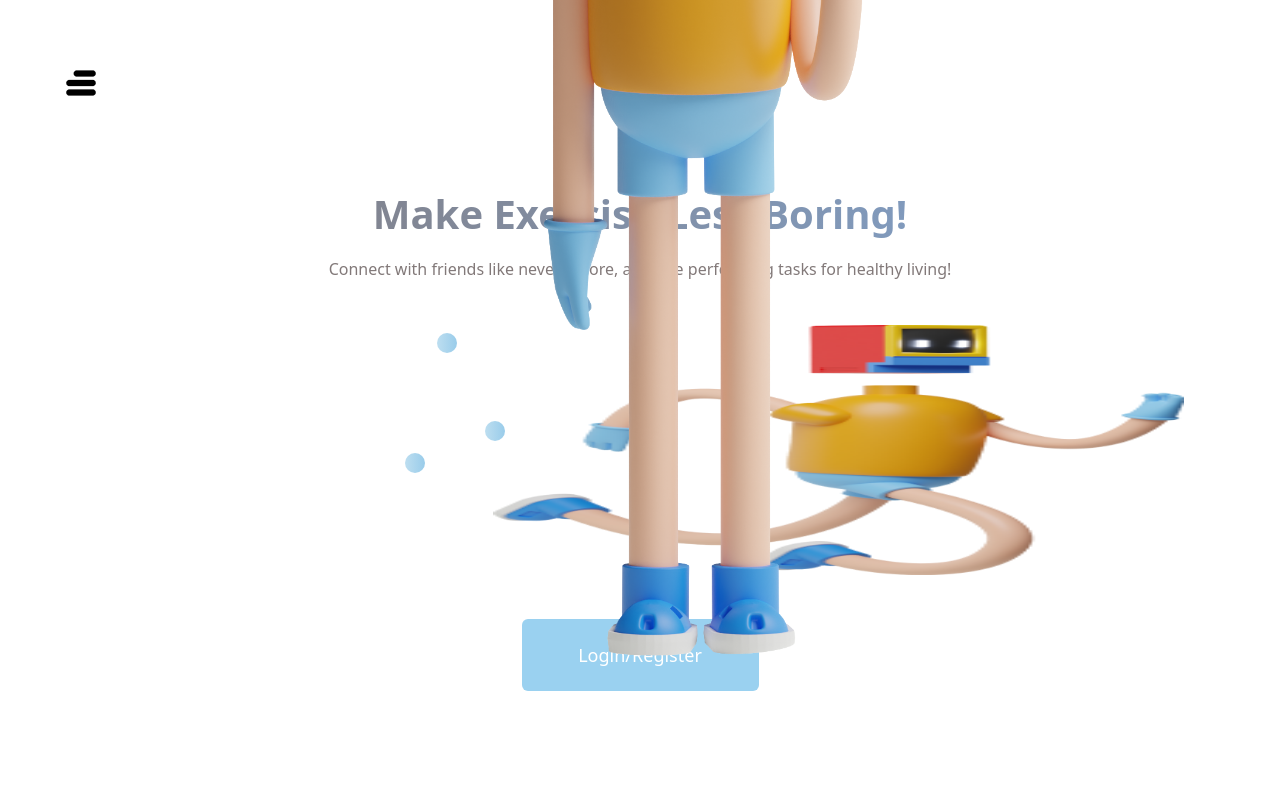
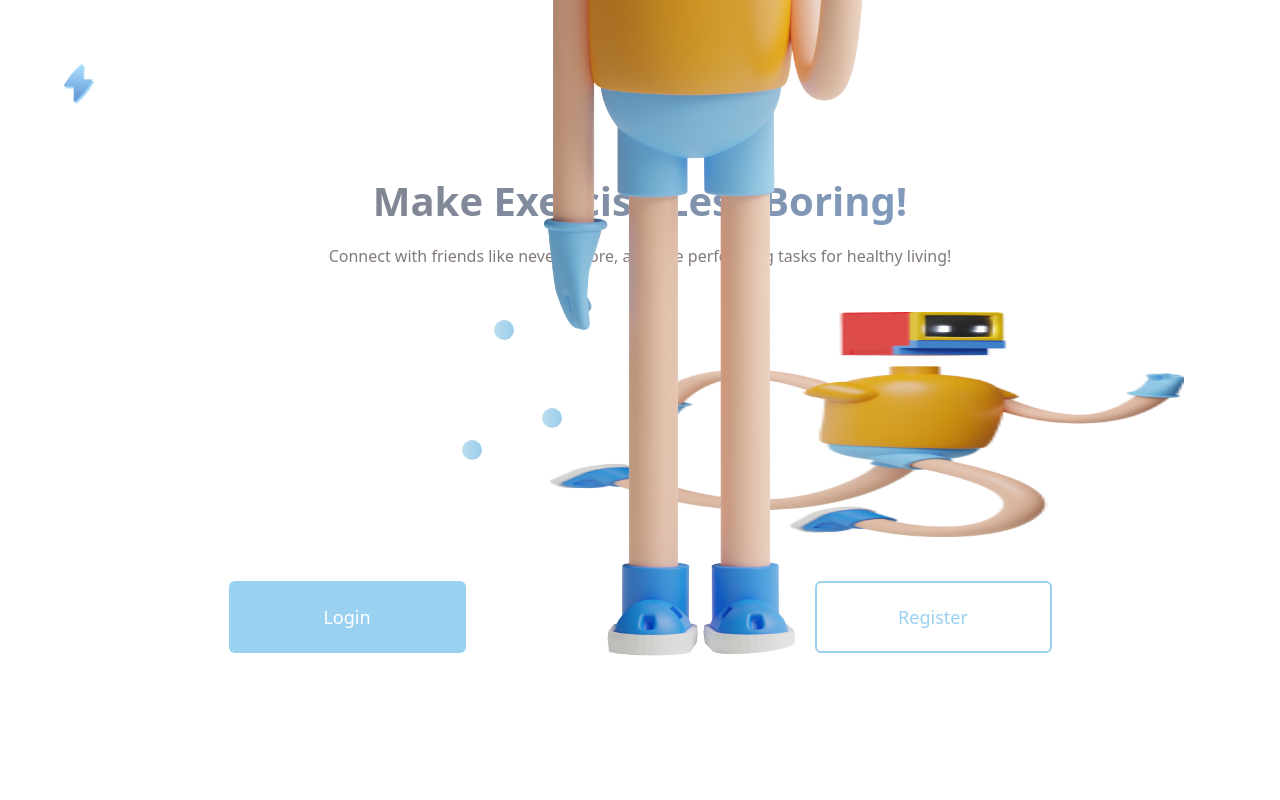
Before and after one commit to myung03/produHacks, a React (Vite) app in the folder client/: page /register in a window 1280 px wide. Shown: the top 800 px of the page. Built offline with nearby package versions, Linux system fonts and the light colour scheme.

Commit message:
created logo + edited design

```diff
--- a/client/assets/index.js
+++ b/client/assets/index.js
@@ -4,5 +4,6 @@ import prompt from "./Saly-38.png";
 import regis from "./Saly-41.png"
 import heroimg from "./Saly-40.png";
 import close from "./close.png";
+import logo from "./logo1.png";
 
-export { heart, hamb, prompt, regis, heroimg, close };
+export { heart, hamb, logo, prompt, regis, heroimg, close };
--- a/client/src/components/Hero.jsx
+++ b/client/src/components/Hero.jsx
@@ -17,12 +17,16 @@ all while performing tasks for healthy living! </p>
   <motion.div {...slideAnimation('left')} className="left-1 top-10 relative dot-gradient rounded-full w-[20px] h-[20px]"/>
   <motion.div  {...slideAnimation('left')} className="right-12 top-40 relative dot-gradient rounded-full w-[20px] h-[20px]"/>
   <motion.div {...slideAnimation('left')} className="left-3 top-32 relative dot-gradient rounded-full w-[20px] h-[20px]"/>
-      <motion.img src={heroimg} className="w-[60%] h-[250px] mt-[2rem] mr-[2rem]"/>
+      <motion.img src={heroimg} className="w-[55%] h-[225px] mt-[2rem] mr-[2rem]"/>
       </motion.div>
-
+      <div className={`${style.flexCenter} gap-5 pb-5`}>
       <button className={`${style.paragraph}  text-white bg-[#9AD1F0] mt-[2rem] w-[237px] h-[72px] cursor-pointer rounded-md mx-auto `}>
-        Login/Register
+        Login
     </button>
+      <button className={`${style.paragraph} border-solid border-[#9AD1F0] text-[#9AD1F0] border-[2px] mt-[2rem] w-[237px] h-[72px] cursor-pointer rounded-md mx-auto `}>
+        Register
+    </button>
+    </div>
     </div>
     </AnimatePresence>
   )
--- a/client/src/components/NavBar.jsx
+++ b/client/src/components/NavBar.jsx
@@ -1,13 +1,13 @@
 import { useState, React} from 'react';
 import style from '../style';
-import { hamb, close } from '../../assets/index';
+import { hamb, close, logo } from '../../assets/index';
 
 const Navbar = () => {
     const [toggle, setToggle ] = useState(false)
   return (
 
-    <div className={`flex justify-between align-middle ${style.paddingX} ${style.paddingY} mb-[20px]`}>
-        <img src={hamb} alt="logo"/>
+    <div className={`flex justify-between align-middle ${style.paddingX} ${style.paddingY} mb-[5px]`}>
+        <img src={logo} alt="logo" className="w-[30px] h-[40px]"/>
 
         <div className="sm:hidden flex flex-1 justify-end items-center">
             <img src={toggle ? close : hamb}
--- a/client/src/index.css
+++ b/client/src/index.css
@@ -3,9 +3,6 @@
 @tailwind base;
 @tailwind components;
 @tailwind utilities;
-
-:root {
-}
 
 .sidebar {
     -webkit-animation: slide-top 0.5s cubic-bezier(0.25, 0.46, 0.45, 0.94) both;
```
Also changed, not shown: client/assets/logo1.png (added).
